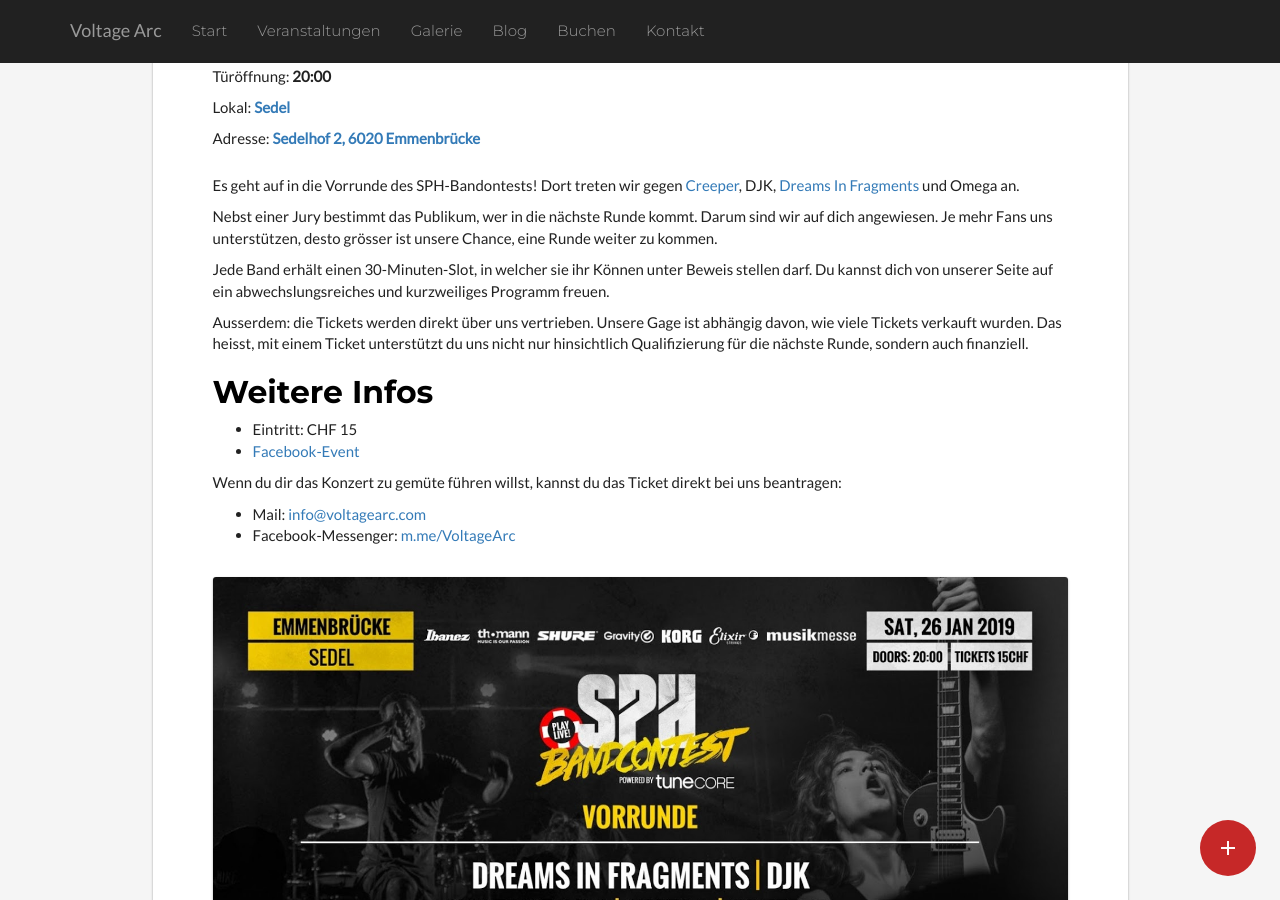
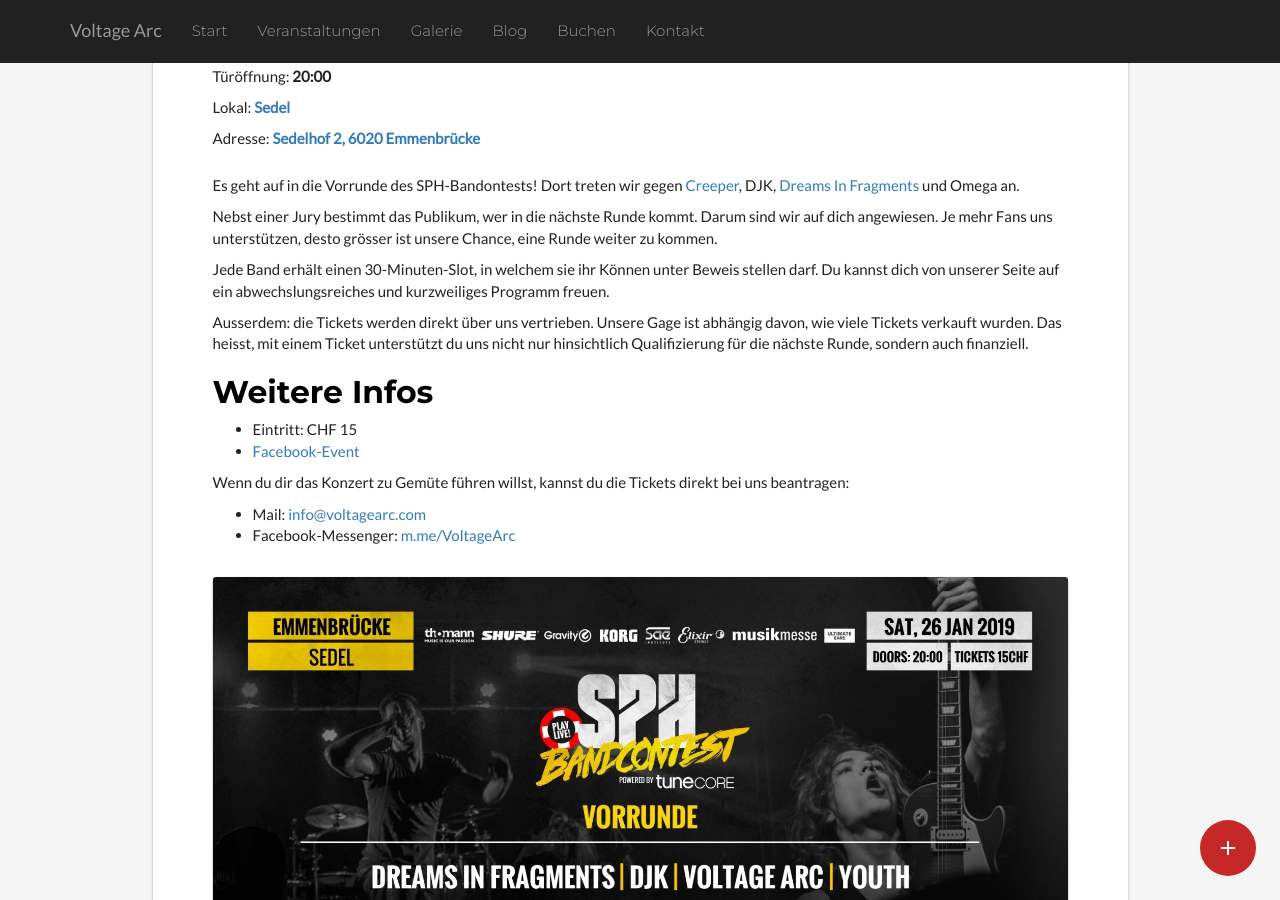
Before and after one commit to timonforrer/va-jekyll-netlify, a Jekyll site: the page built from _events/sph-bandcontest-sedel.markdown, in a window 1280 px wide and 900 px high, scrolled down 732 px. Built offline with Jekyll 4.4.1, drawn with Linux system fonts in a browser that asks for light colours.

Commit message:
Updated page

```diff
--- a/_events/sph-bandcontest-sedel.markdown
+++ b/_events/sph-bandcontest-sedel.markdown
@@ -13,7 +13,7 @@
 
 Nebst einer Jury bestimmt das Publikum, wer in die nächste Runde kommt. Darum sind wir auf dich angewiesen. Je mehr Fans uns unterstützen, desto grösser ist unsere Chance, eine Runde weiter zu kommen.
 
-Jede Band erhält einen 30-Minuten-Slot, in welcher sie ihr Können unter Beweis stellen darf. Du kannst dich von unserer Seite auf ein abwechslungsreiches und kurzweiliges Programm freuen.
+Jede Band erhält einen 30-Minuten-Slot, in welchem sie ihr Können unter Beweis stellen darf. Du kannst dich von unserer Seite auf ein abwechslungsreiches und kurzweiliges Programm freuen.
 
 Ausserdem: die Tickets werden direkt über uns vertrieben. Unsere Gage ist abhängig davon, wie viele Tickets verkauft wurden. Das heisst, mit einem Ticket unterstützt du uns nicht nur hinsichtlich Qualifizierung für die nächste Runde, sondern auch finanziell.
 
@@ -21,9 +21,9 @@
 * Eintritt: CHF 15
 * [Facebook-Event](https://www.facebook.com/events/1566175213525859/)
 
-Wenn du dir das Konzert zu gemüte führen willst, kannst du das Ticket direkt bei uns beantragen:
+Wenn du dir das Konzert zu Gemüte führen willst, kannst du die Tickets direkt bei uns beantragen:
 * Mail: [info@voltagearc.com](mailto:info@voltagearc.ch?subject=Tickets SPH-Bandcontest Vorrunde am 26.01.2018)
 * Facebook-Messenger: [m.me/VoltageArc](https://m.me/VoltageArc)
 
 
-![sph-bandcontest-sedel.jpg](/uploads/sph-bandcontest-sedel.jpg){: .img-responsive .material-shadow-1 .material-corner .has-margin }
+![sph-bandcontest-sedel.jpg](/uploads/sph-bandcontest-sedel-2.jpg){: .img-responsive .material-shadow-1 .material-corner .has-margin }
```
Also changed, not shown: _uploads/sph-bandcontest-sedel-2.jpg (added).
